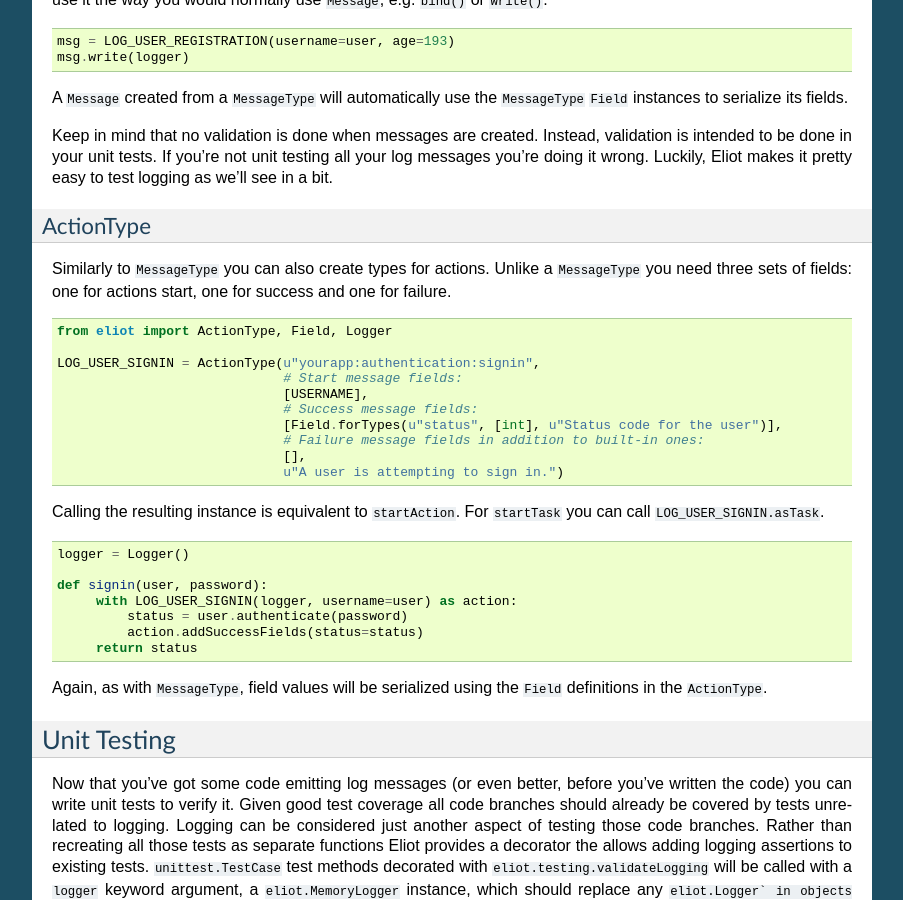
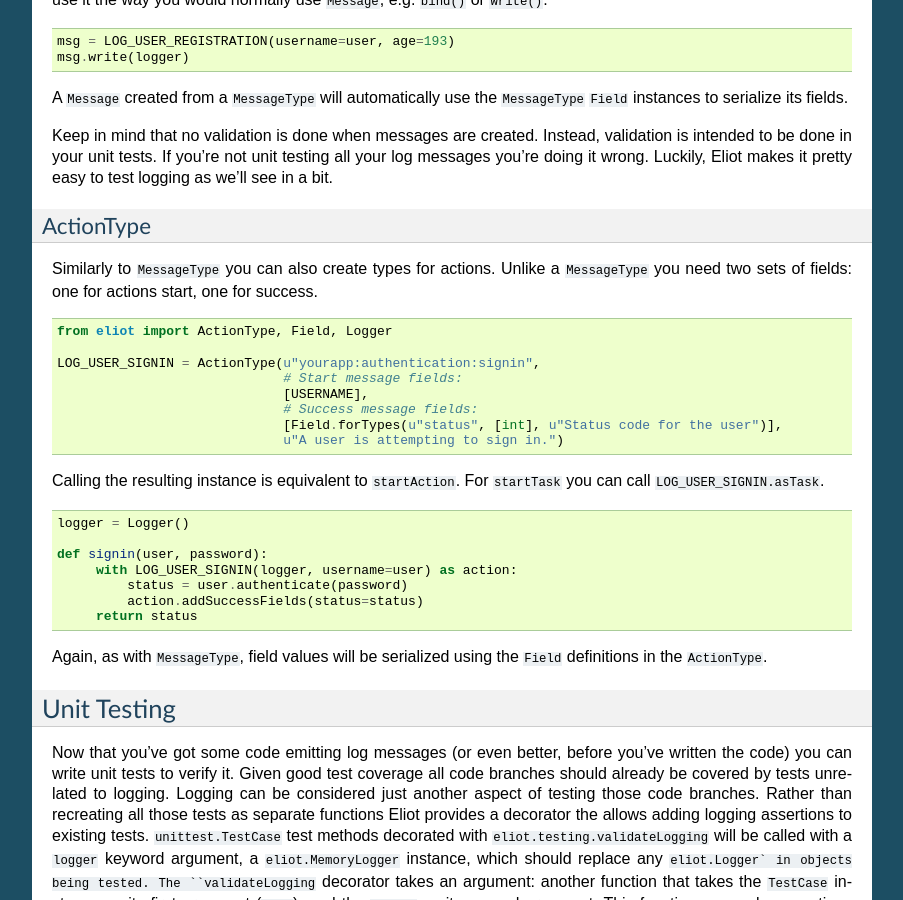
Before and after one commit to itamarst/eliot, a Sphinx documentation site: the page built from docs/source/usage.rst, in a window 1280 px wide and 900 px high, scrolled down 4866 px. Shown: the whole window, without its empty margins (198-1101 px from the left). Built offline with Sphinx 7.4.7, drawn with Linux system fonts in a browser that asks for light colours.

Commit message:
Get rid of failure fields in documentation.

```diff
--- a/docs/source/usage.rst
+++ b/docs/source/usage.rst
@@ -325,7 +325,7 @@ ActionType
 ^^^^^^^^^^
 
 Similarly to ``MessageType`` you can also create types for actions.
-Unlike a ``MessageType`` you need three sets of fields: one for actions start, one for success and one for failure.
+Unlike a ``MessageType`` you need two sets of fields: one for actions start, one for success.
 
 .. code-block:: python
 
@@ -336,8 +336,6 @@ Unlike a ``MessageType`` you need three sets of fields: one for actions start, o
                                  [USERNAME],
                                  # Success message fields:
                                  [Field.forTypes(u"status", [int], u"Status code for the user")],
-                                 # Failure message fields in addition to built-in ones:
-                                 [],
                                  u"A user is attempting to sign in.")
 
 Calling the resulting instance is equivalent to ``startAction``.
```
